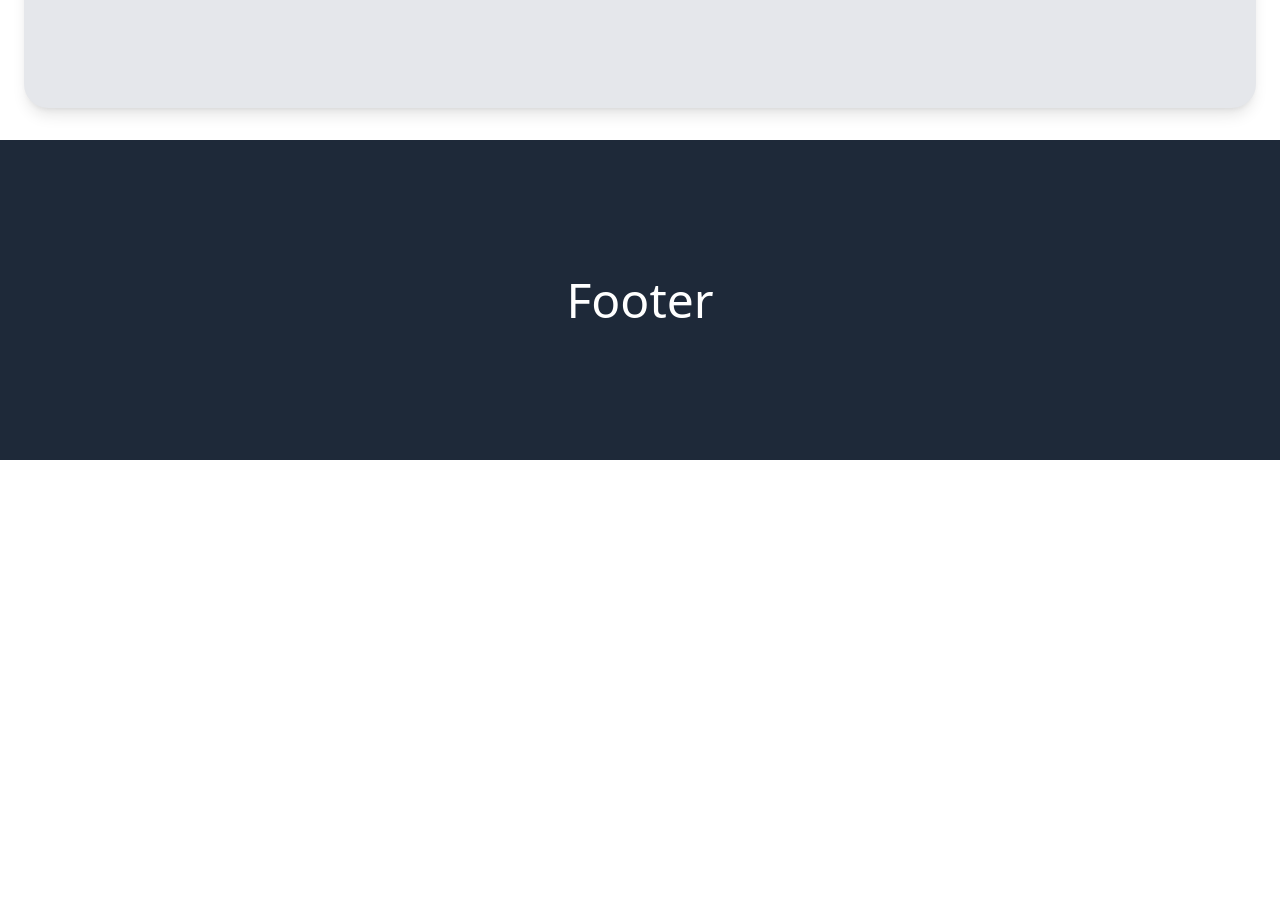
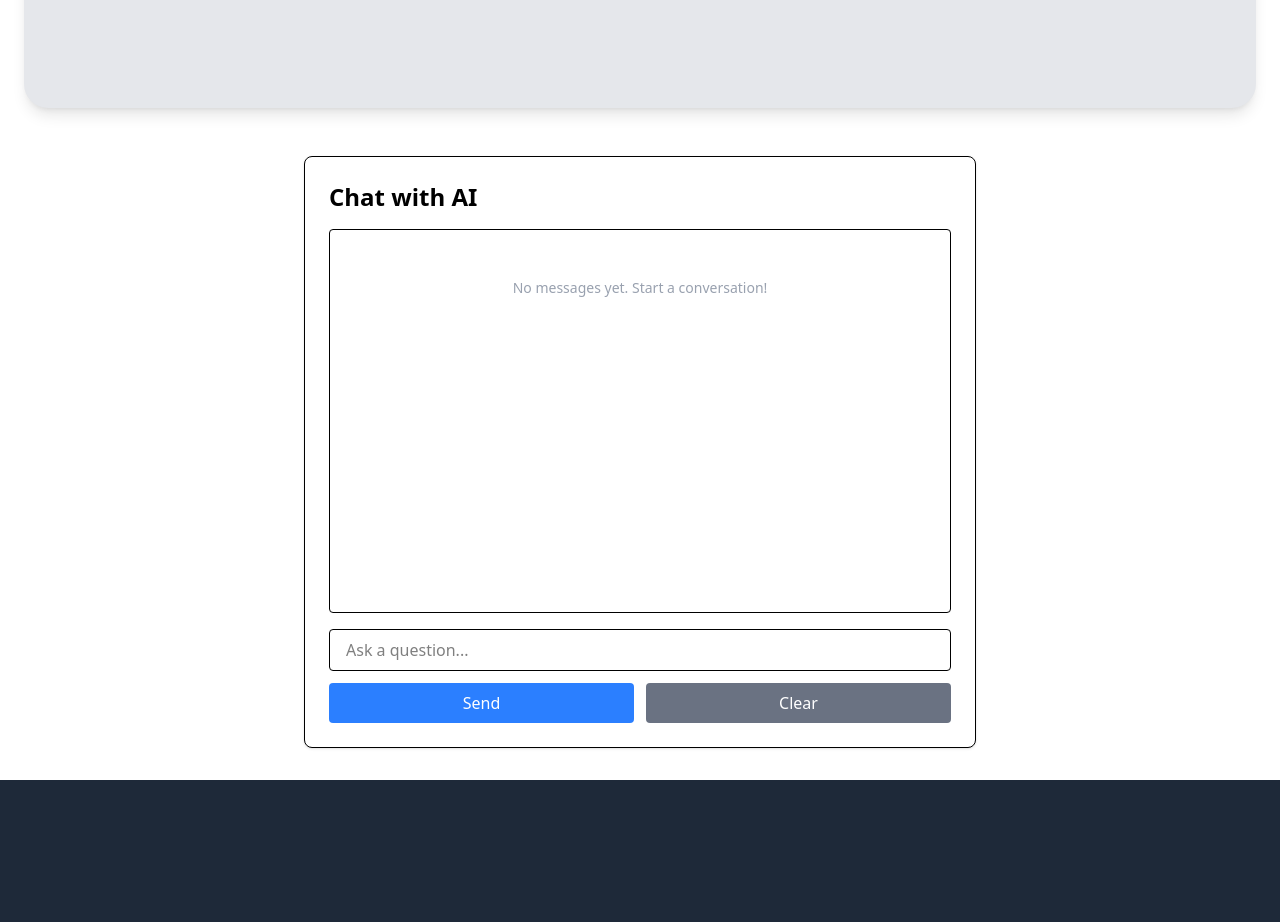
Before and after one commit to chingu-voyages/V59-tier3-team-39, a React (Vite) app in the folder frontend/: page / in a window 1280 px wide. Shown: the part 1220-2142 px from the top of the page. Before the commit the page ends 1680 px from the top, so only its background shows below. Built offline with nearby package versions, Linux system fonts and the light colour scheme.

Commit message:
add chatbot component

```diff
--- /dev/null
+++ b/frontend/components/Chatbot.tsx
@@ -0,0 +1,93 @@
+import { useState, useRef, useEffect } from 'react'
+
+type Message = {
+  role: 'user' | 'assistant'
+  content: string
+}
+
+export default function ChatBot() {
+  const [input, setInput] = useState('')
+  const [messages, setMessages] = useState<Message[]>([])
+  const messagesEndRef = useRef<HTMLDivElement>(null)
+
+  useEffect(() => {
+    messagesEndRef.current?.scrollIntoView({ behavior: 'smooth' })
+  }, [messages])
+
+  function handleSend() {
+    if (!input.trim()) return
+
+    const userMessage: Message = { role: 'user', content: input.trim() }
+    setMessages((prev) => [...prev, userMessage])
+    setInput('')
+
+    const placeholderResponse: Message = {
+      role: 'assistant',
+      content: 'response',
+    }
+    setMessages((prev) => [...prev, placeholderResponse])
+  }
+
+  function handleClear() {
+    setInput('')
+    setMessages([])
+  }
+
+  return (
+    <div className="w-full max-w-2xl mx-auto mt-8 p-6 bg-white border rounded-lg shadow-sm">
+      <h2 className="text-2xl font-bold mb-4">Chat with AI</h2>
+
+      <div className="mb-4 h-96 overflow-y-auto bg-white border rounded p-4">
+        {messages.length === 0 ? (
+          <div className="text-sm text-gray-400 text-center mt-8">
+            No messages yet. Start a conversation!
+          </div>
+        ) : (
+          messages.map((msg, idx) => (
+            <div
+              key={idx}
+              className={`mb-3 flex ${msg.role === 'user' ? 'justify-end' : 'justify-start'}`}
+            >
+              <div
+                className={`max-w-[70%] px-4 py-2 rounded-lg ${
+                  msg.role === 'user'
+                    ? 'bg-blue-500 text-white'
+                    : 'bg-gray-200 text-gray-800'
+                }`}
+              >
+                {msg.content}
+              </div>
+            </div>
+          ))
+        )}
+        <div ref={messagesEndRef} />
+      </div>
+
+      <input
+        type="text"
+        value={input}
+        onChange={(e) => setInput(e.target.value)}
+        placeholder="Ask a question..."
+        onKeyDown={(e) => {
+          if (e.key === 'Enter') handleSend()
+        }}
+        className="w-full mb-3 px-4 py-2 border rounded focus:outline-none focus:ring-2 focus:ring-blue-400"
+      />
+
+      <div className="flex gap-3">
+        <button
+          onClick={handleSend}
+          className="flex-1 bg-blue-500 text-white px-4 py-2 rounded hover:bg-blue-600"
+        >
+          Send
+        </button>
+        <button
+          onClick={handleClear}
+          className="flex-1 bg-gray-500 text-white px-4 py-2 rounded hover:bg-gray-600"
+        >
+          Clear
+        </button>
+      </div>
+    </div>
+  )
+}
--- a/frontend/layout/HomeLayout.tsx
+++ b/frontend/layout/HomeLayout.tsx
@@ -1,6 +1,7 @@
 import Header from '../components/Header'
 import Component1 from '../components/Component1'
 import Component2 from '../components/Component2'
+import Chatbot from '../components/Chatbot'
 import Footer from '../components/Footer'
 
 const HomeLayout = () => {
@@ -17,6 +18,9 @@ const HomeLayout = () => {
           <div className="flex justify-center w-full">
             <Component2 />
           </div>
+          <div className="flex justify-center w-full">
+            <Chatbot />
+          </div>
         </div>
       </main>
       <div className="w-full h-[40vh]">
```
